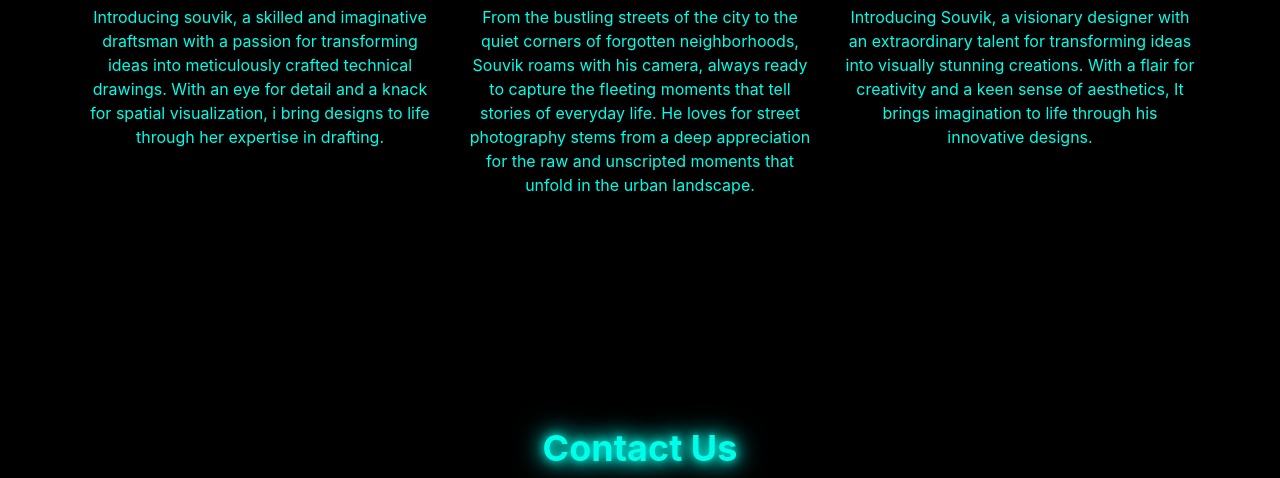
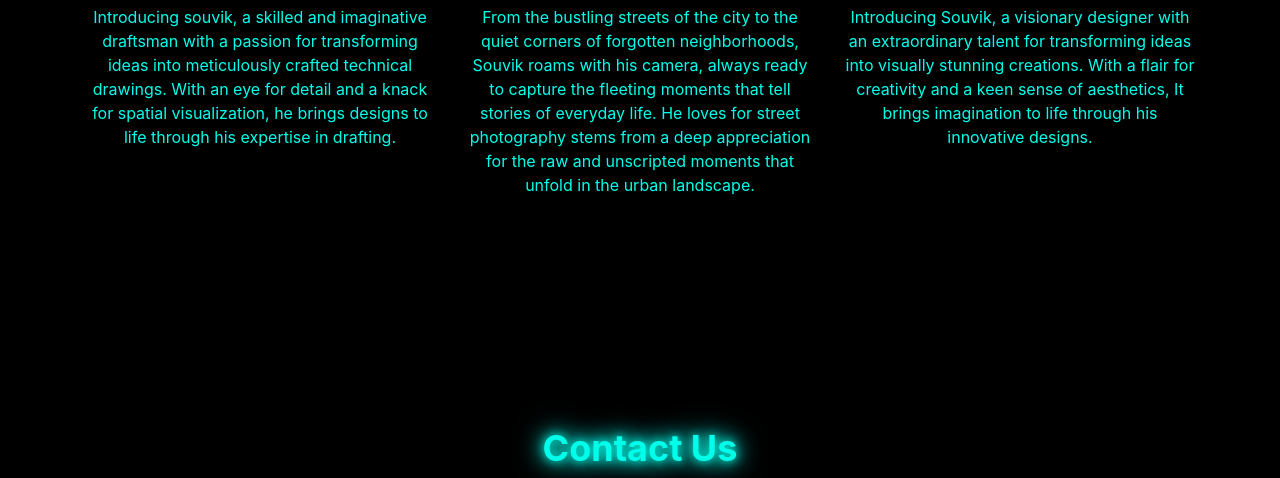
Before and after one commit to souvikdesign/Souvik-portfolio, a plain HTML site: page index.html in a window 1280 px wide. Shown: the part 2821-3299 px from the top of the page. Drawn offline with nearby package versions, Linux system fonts and the light colour scheme.

Commit message:
Add files via upload

```diff
--- a/index.html
+++ b/index.html
@@ -131,7 +131,7 @@
         <div class="project-item">
           <img src="https://tutorial45.com/wp-content/uploads/2017/03/AutoCAD-2D-to-3D.jpg" alt="Project 1" class="img-fluid">
           <h3>CAD DRAWING</h3>
-          <p>Introducing souvik, a skilled and imaginative draftsman with a passion for transforming ideas into meticulously crafted technical drawings. With an eye for detail and a knack for spatial visualization, i bring designs to life through her expertise in drafting.</p>
+          <p>Introducing souvik, a skilled and imaginative draftsman with a passion for transforming ideas into meticulously crafted technical drawings. With an eye for detail and a knack for spatial visualization, he brings designs to life through his expertise in drafting.</p>
         </div>
       </div>
       <div class="col-md-4">
```
